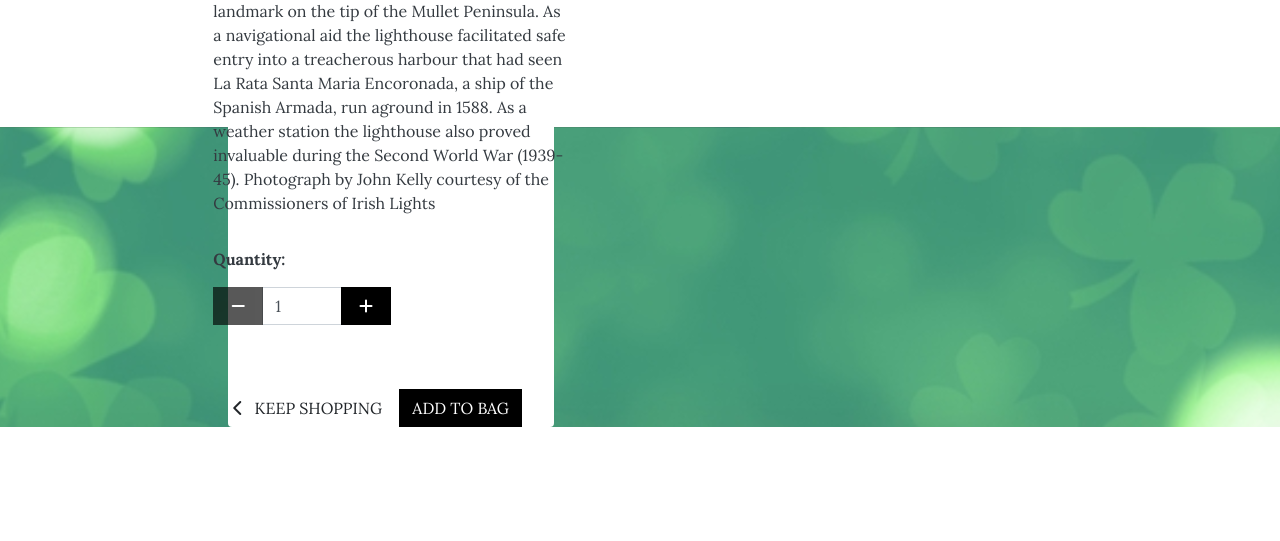
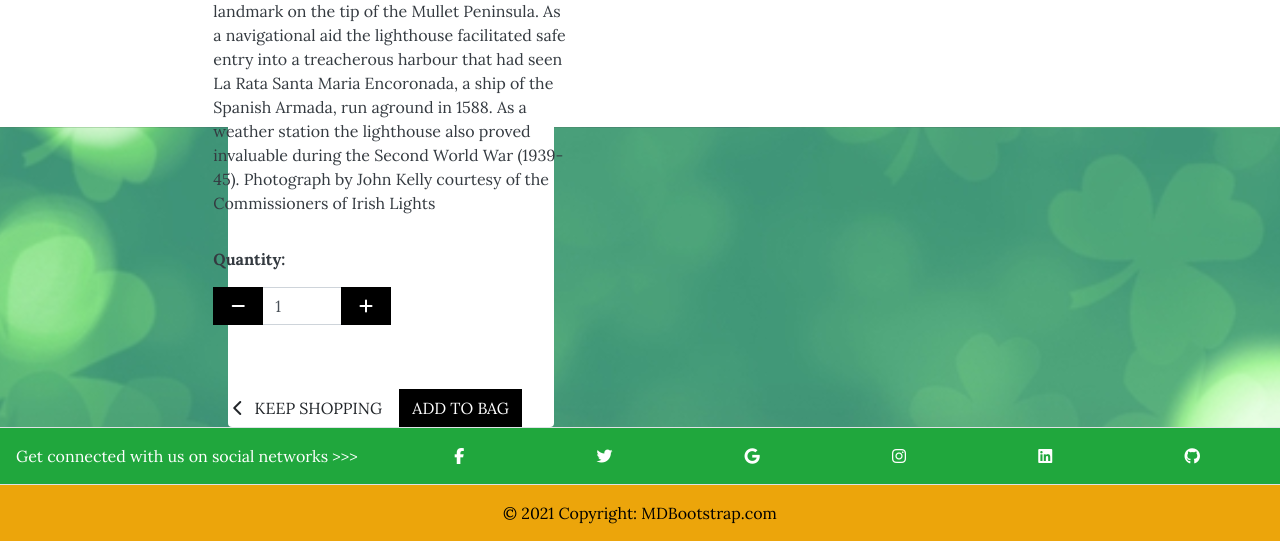
Before and after one commit to olga-od-ua/hello_ireland, a Django app: page /products/1/ in a window 1280 px wide. Shown: the part 673-1214 px from the top of the page. Before the commit the page ends 1100 px from the top, so only its background shows below. Run offline with Django 3.2, Linux system fonts and the light colour scheme; data comes from the database, SQL or seed files in the repository; some libraries are stand-ins or nearby versions.

Commit message:
Add footer

```diff
--- a/hello_ireland/settings.py
+++ b/hello_ireland/settings.py
@@ -26,8 +26,8 @@ BASE_DIR = Path(__file__).resolve().parent.parent
 SECRET_KEY = os.environ.get('SECRET_KEY', '')
 
 # SECURITY WARNING: don't run with debug turned on in production!
-# DEBUG = 'DEVELOPMENT' in os.environ
-DEBUG = True
+DEBUG = 'DEVELOPMENT' in os.environ
+# DEBUG = True
 
 ALLOWED_HOSTS = ['oh-hello-ireland.herokuapp.com', 'localhost']
 
--- a/products/templates/products/includes/quantity_input_js.html
+++ b/products/templates/products/includes/quantity_input_js.html
@@ -5,8 +5,8 @@
         var currentValue = parseInt($(`#id_qty_${itemId}`).val());
         var minusDisabled = currentValue < 2;
         var plusDisabled = currentValue > 98;
-        $(`#decrement-qty_${itemId}`).prop('disabled', minusDisabled);
-        $(`#increment-qty_${itemId}`).prop('disabled', plusDisabled);
+        $(`.decrement-qty_${itemId}`).prop('disabled', minusDisabled);
+        $(`.increment-qty_${itemId}`).prop('disabled', plusDisabled);
     }
 
     // Ensure proper enabling/disabling of all inputs on page load
--- a/static/css/base.css
+++ b/static/css/base.css
@@ -292,6 +292,20 @@ input[name='q']::placeholder {
     border-radius: 0;
 }
 
+.social-links-row {
+    background-color: #20a73d;
+    color: white;
+}
+
+.copyright-row {
+    background-color: #eca50b;
+    color: rgb(0, 0, 0);
+}
+
+.social-icons a {
+    padding: 5vw;
+}
+
 /* fixed top navbar only on medium and up */
 @media (min-width: 992px) {
     .fixed-top-desktop-only {
--- a/templates/base.html
+++ b/templates/base.html
@@ -82,6 +82,10 @@
     {% block content %}
     {% endblock %}
 
+    <footer>
+        {% include 'includes/footer.html' %}
+    </footer>
+
     {% block postloadjs %}
         <script type="text/javascript">
             $('.toast').toast('show');
--- /dev/null
+++ b/templates/includes/footer.html
@@ -0,0 +1,45 @@
+
+<!-- Footer -->
+<footer class="text-center text-lg-start bg-light text-muted border-top">
+    <!-- Section: Social media -->
+    <div class="d-flex justify-content-center justify-content-lg-between p-3 border-bottom social-links-row">
+    <!-- Left -->
+        <div class="me-5 d-none d-lg-block">
+            <span>Get connected with us on social networks >>></span>
+        </div>
+    <!-- Left -->
+
+    <!-- Right -->
+        <div class="social-icons">
+            <a href="" class="me-4 text-reset">
+                <i class="fab fa-facebook-f"></i>
+            </a>
+            <a href="" class="me-4 text-reset">
+                <i class="fab fa-twitter"></i>
+            </a>
+            <a href="" class="me-4 text-reset">
+                <i class="fab fa-google"></i>
+            </a>
+            <a href="" class="me-4 text-reset">
+                <i class="fab fa-instagram"></i>
+            </a>
+            <a href="" class="me-4 text-reset">
+                <i class="fab fa-linkedin"></i>
+            </a>
+            <a href="" class="me-4 text-reset">
+                <i class="fab fa-github"></i>
+            </a>
+        </div>
+    </div>
+      <!-- Right -->
+    <!-- Section: Social media -->
+
+
+    <!-- Copyright -->
+    <div class="text-center p-3 copyright-row">
+      © 2021 Copyright:
+      <a class="text-reset fw-bold" href="https://mdbootstrap.com/">MDBootstrap.com</a>
+    </div>
+    <!-- Copyright -->
+  </footer>
+  <!-- Footer -->
```
Also changed, not shown: shopping_bag/templates/shopping_bag/quantity_form.html (+4 -4 lines), shopping_bag/templates/shopping_bag/shopping_bag.html (line endings or trailing spaces).
